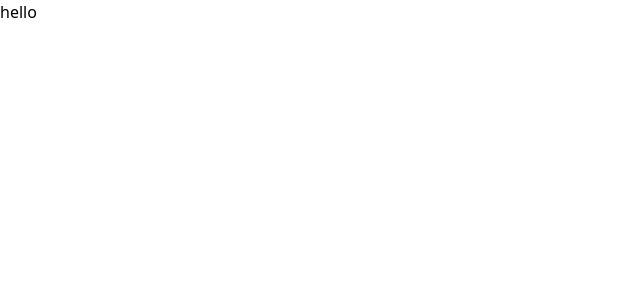
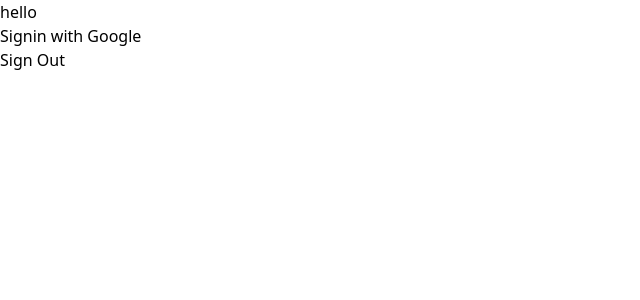
Before and after one commit to Dillonpw/pairs, a Next.js app: page / in a window 1280 px wide. Shown: the top 300 px of the page, without its empty margins (0-640 px from the left). Built offline with nearby package versions, Linux system fonts and the light colour scheme.

Commit message:
test run for log in

```diff
--- a/app/page.tsx
+++ b/app/page.tsx
@@ -1,5 +1,12 @@
-import Image from 'next/image';
+import SignIn from '@/components/signIn';
+import { SignOut } from '@/components/signOut';
 
 export default function Home() {
-    return <main>hello</main>;
+    return (
+        <main>
+            <p>hello</p>
+            <SignIn />
+            <SignOut />
+        </main>
+    );
 }
```
